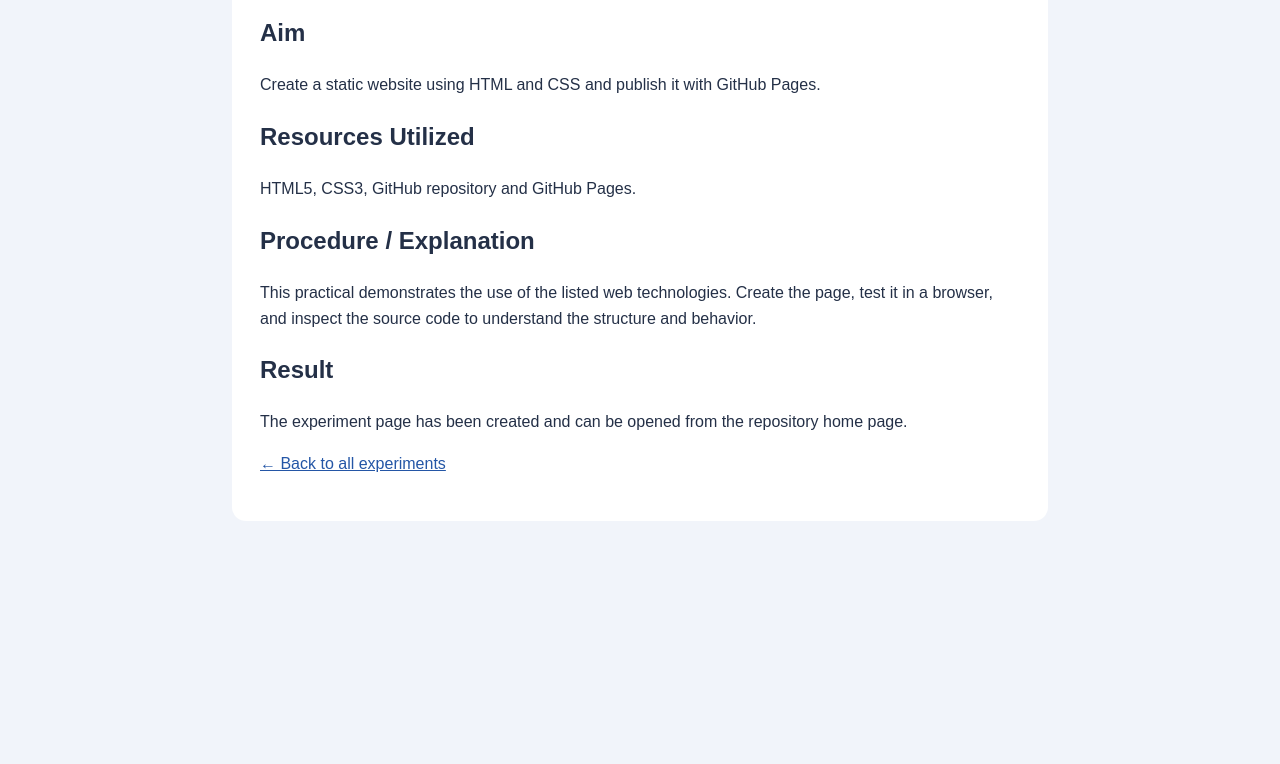
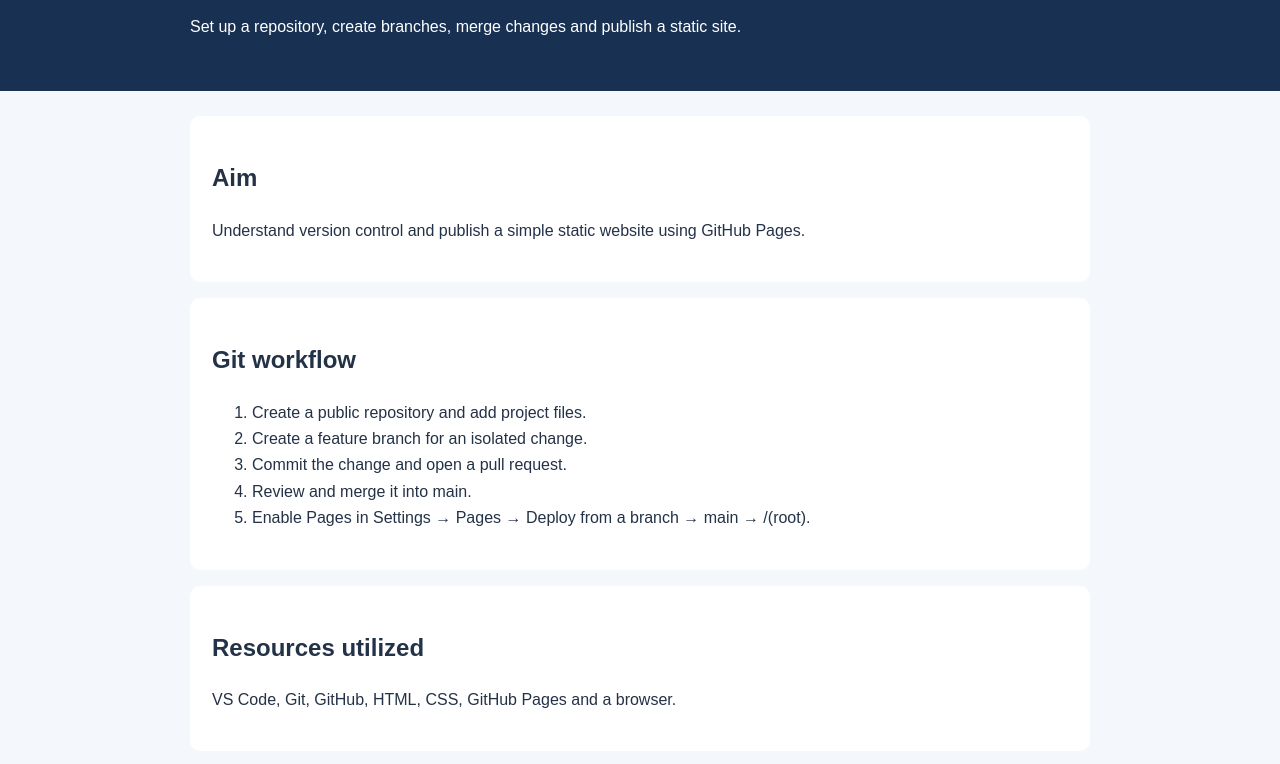
Before and after one commit to Gracebuilds/Web-Designing-Lab, a plain HTML site: page Experiment-01/index.html in a window 1280 px wide. Shown: the part 143-907 px from the top of the page. Before the commit the page ends 800 px from the top, so only its background shows below. Drawn offline with Linux system fonts and the light colour scheme.

Commit message:
Build practical implementations for experiments 1 and 2 and refresh homepage

```diff
--- a/Experiment-01/index.html
+++ b/Experiment-01/index.html
@@ -1 +1 @@
-<!doctype html><html lang="en"><head><meta charset="utf-8"><meta name="viewport" content="width=device-width,initial-scale=1"><title>Experiment 1 - GitHub Pages</title><style>body{font:16px/1.6 Arial;background:#f1f4fa;color:#243047;margin:0;padding:35px 15px}.box{max-width:760px;margin:auto;background:white;padding:28px;border-radius:14px}a{color:#2456a6}</style></head><body><main class="box"><h1>Experiment 1: GitHub Pages</h1><h2>Aim</h2><p>Create a static website using HTML and CSS and publish it with GitHub Pages.</p><h2>Resources Utilized</h2><p>HTML5, CSS3, GitHub repository and GitHub Pages.</p><h2>Procedure / Explanation</h2><p>This practical demonstrates the use of the listed web technologies. Create the page, test it in a browser, and inspect the source code to understand the structure and behavior.</p><h2>Result</h2><p>The experiment page has been created and can be opened from the repository home page.</p><p><a href="../index.html">← Back to all experiments</a></p></main></body></html>
+<!doctype html><html lang="en"><head><meta charset="utf-8"><meta name="viewport" content="width=device-width,initial-scale=1"><title>Experiment 1 | GitHub Workflow</title><link rel="stylesheet" href="style.css"></head><body><header><a href="../index.html">← All experiments</a><h1>Experiment 01: GitHub Repository and GitHub Pages</h1><p>Set up a repository, create branches, merge changes and publish a static site.</p></header><main><section><h2>Aim</h2><p>Understand version control and publish a simple static website using GitHub Pages.</p></section><section><h2>Git workflow</h2><ol><li>Create a public repository and add project files.</li><li>Create a feature branch for an isolated change.</li><li>Commit the change and open a pull request.</li><li>Review and merge it into main.</li><li>Enable Pages in Settings → Pages → Deploy from a branch → main → /(root).</li></ol></section><section><h2>Resources utilized</h2><p>VS Code, Git, GitHub, HTML, CSS, GitHub Pages and a browser.</p></section><section><h2>Repository and live website</h2><p><a href="https://github.com/Gracebuilds/Web-Designing-Lab">GitHub repository</a> · <a href="https://gracebuilds.github.io/Web-Designing-Lab/">Published website</a></p></section><section><h2>Result</h2><p>The static website is published through GitHub Pages. Branching and merging are demonstrated as repository operations.</p></section></main><footer>Experiment 01 · Shubhi Upadhyay</footer></body></html>
--- a/Experiment-01/style.css
+++ b/Experiment-01/style.css
@@ -1 +1 @@
-body{font-family:Arial,sans-serif;margin:0;background:#f4f4f4;color:#333}header{background:#222;color:white;padding:20px;text-align:center}nav{background:#444;padding:12px;text-align:center}nav a{color:white;text-decoration:none;margin:0 15px}.hero{padding:60px 20px;text-align:center;background:white}section{padding:30px;text-align:center}footer{background:#222;color:white;text-align:center;padding:15px}
+body{margin:0;font:16px/1.65 Arial,sans-serif;background:#f4f7fb;color:#243247}header{padding:35px max(6%,calc((100% - 900px)/2));background:#183153;color:white}header a{color:white}main{max-width:900px;margin:25px auto;padding:0 20px}section{background:white;margin:16px 0;padding:22px;border-radius:10px}a{color:#1457a6}footer{text-align:center;padding:20px}
--- /dev/null
+++ b/Experiment-02/script.js
@@ -0,0 +1 @@
+document.getElementById('contact-form').addEventListener('submit',function(event){event.preventDefault();document.getElementById('form-status').textContent='Thank you! Your form fields were validated successfully. This demo does not send email.';this.reset();});
--- a/Experiment-02/style.css
+++ b/Experiment-02/style.css
@@ -1 +1 @@
-*{box-sizing:border-box}html{scroll-behavior:smooth}body{margin:0;font-family:Arial,sans-serif;color:#263238;background:#f4f7fb}header{text-align:center;padding:35px;background:#263b5a;color:white}nav{display:flex;justify-content:center;gap:28px;padding:15px;background:#17283f;flex-wrap:wrap}nav a{color:white;text-decoration:none;font-weight:bold}section{padding:38px 9%}h2{color:#263b5a}.hero{text-align:center;background:#e2ecf8;padding:65px 10%}.cards{display:flex;gap:18px;flex-wrap:wrap}article{flex:1 1 200px;background:white;padding:20px;border-radius:8px}form{max-width:520px;display:grid;gap:10px}input,textarea{padding:11px;border:1px solid #aab7c4;border-radius:5px;font:inherit}button{width:fit-content;padding:11px 20px;background:#263b5a;color:white;border:0;border-radius:5px}footer{text-align:center;padding:18px;background:#17283f;color:white}@media(max-width:600px){section{padding:28px 6%}nav{gap:14px}}
+*{box-sizing:border-box;scroll-behavior:smooth}body{margin:0;font:16px/1.65 Arial,sans-serif;color:#26364d;background:#f5f7fb}nav{display:flex;justify-content:space-between;align-items:center;padding:18px 7%;background:#142843;color:white}nav a{color:white;text-decoration:none;margin-left:16px}.brand{font-size:1.4rem;font-weight:bold;margin:0}header{padding:80px 9%;background:#e5edf8}header h1{font-size:clamp(2.4rem,6vw,4rem);line-height:1.15}header h1 span{color:#2867a8}.button,button{display:inline-block;background:#245b94;color:white;border:0;border-radius:7px;padding:12px 20px;text-decoration:none;cursor:pointer}main{max-width:1000px;margin:auto;padding:20px}section{padding:35px 10px}.grid{display:grid;grid-template-columns:repeat(auto-fit,minmax(210px,1fr));gap:16px}article{padding:20px;background:white;border-radius:10px;box-shadow:0 4px 18px #14284310}form{max-width:550px;display:grid;gap:13px}label{display:grid;gap:5px}input,textarea{font:inherit;padding:11px;border:1px solid #bdc9d8;border-radius:6px}footer{text-align:center;background:#142843;color:white;padding:22px}footer a{color:white}@media(max-width:600px){nav{align-items:flex-start;gap:10px;flex-direction:column}nav a{margin:0 12px 0 0}header{padding:50px 7%}}
--- /dev/null
+++ b/style.css
@@ -0,0 +1 @@
+*{box-sizing:border-box}body{margin:0;font:16px/1.6 Arial,sans-serif;background:#f3f6fb;color:#243247}header{padding:45px 20px;text-align:center;background:#172b4d;color:white}header h1{font-size:clamp(2rem,5vw,3.3rem);margin:8px}main{max-width:1050px;margin:auto;padding:30px 20px}.grid{display:grid;grid-template-columns:repeat(auto-fit,minmax(230px,1fr));gap:16px}.grid a{padding:22px;background:white;border:1px solid #dce4ef;border-radius:12px;text-decoration:none;color:#243247;box-shadow:0 5px 18px #172b4d0b}.grid a:hover{border-color:#5684c5;transform:translateY(-2px)}.grid b,.grid span{display:block}.grid span{margin-top:8px;color:#52647b}footer{text-align:center;padding:24px;background:#172b4d;color:white}footer a{color:white}
```
Also changed, not shown: Experiment-02/index.html (+1 -1 lines), index.html (+1 -1 lines).
